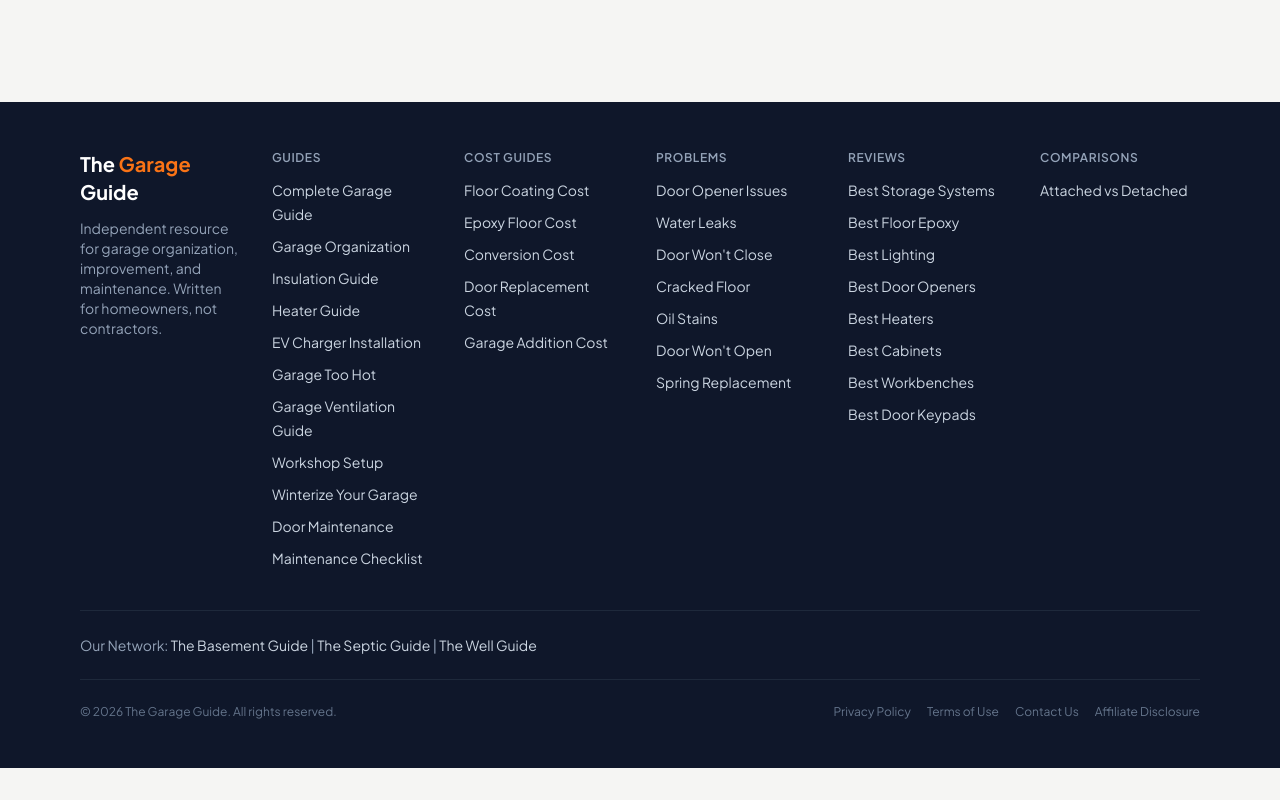
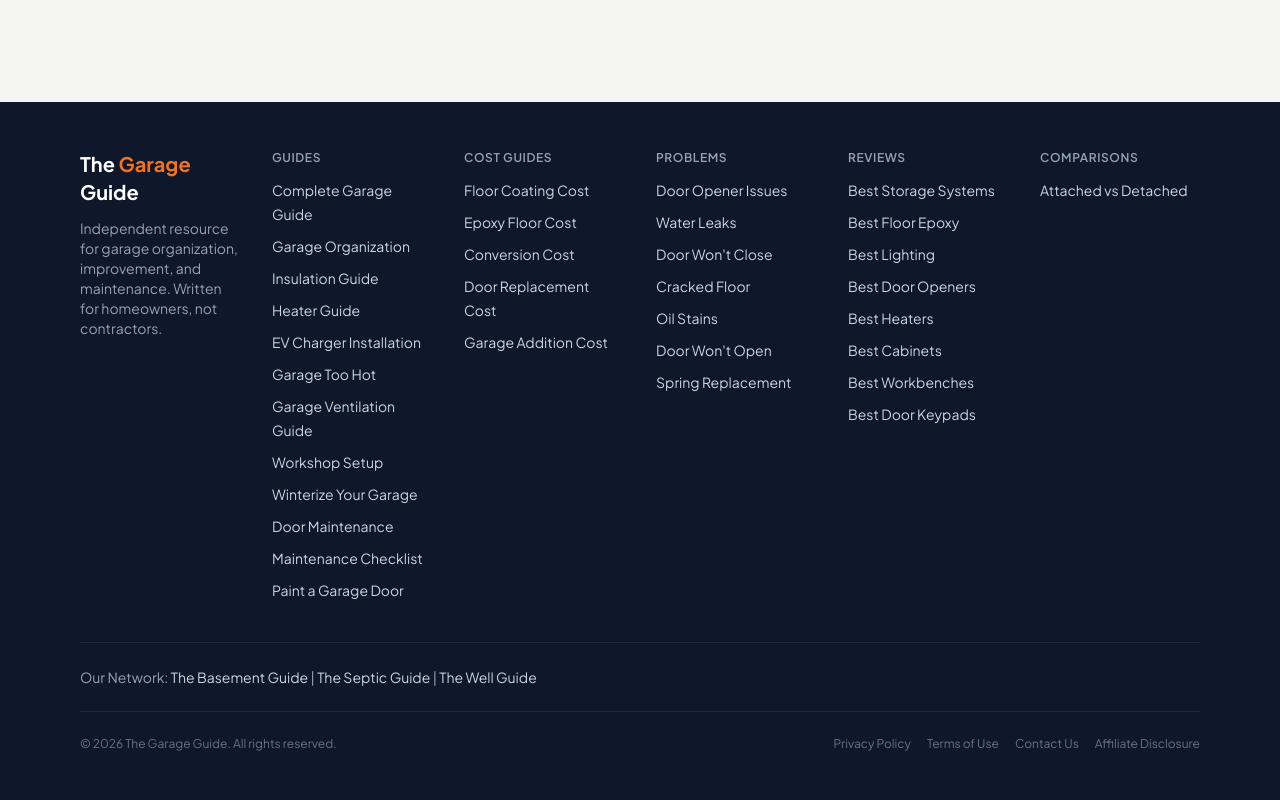
Before and after one commit to thebasementguide2026/thegarage.guide-, a Next.js app: page / in a window 1280 px wide. Shown: the part 5124-5924 px from the top of the page. Before the commit the page ends 5892 px from the top, so only its background shows below. Built offline with nearby package versions, Linux system fonts and the light colour scheme.

Commit message:
Add Paint a Garage Door to footer guides section

```diff
--- a/components/Footer.tsx
+++ b/components/Footer.tsx
@@ -15,6 +15,7 @@ const footerSections = [
             { label: 'Winterize Your Garage', href: '/guides/how-to-winterize-your-garage' },
       { label: 'Door Maintenance', href: '/guides/garage-door-maintenance' },
       { label: 'Maintenance Checklist', href: '/guides/garage-maintenance-checklist' },
+      { label: 'Paint a Garage Door', href: '/guides/how-to-paint-a-garage-door' },
     ],
   },
   {
```
